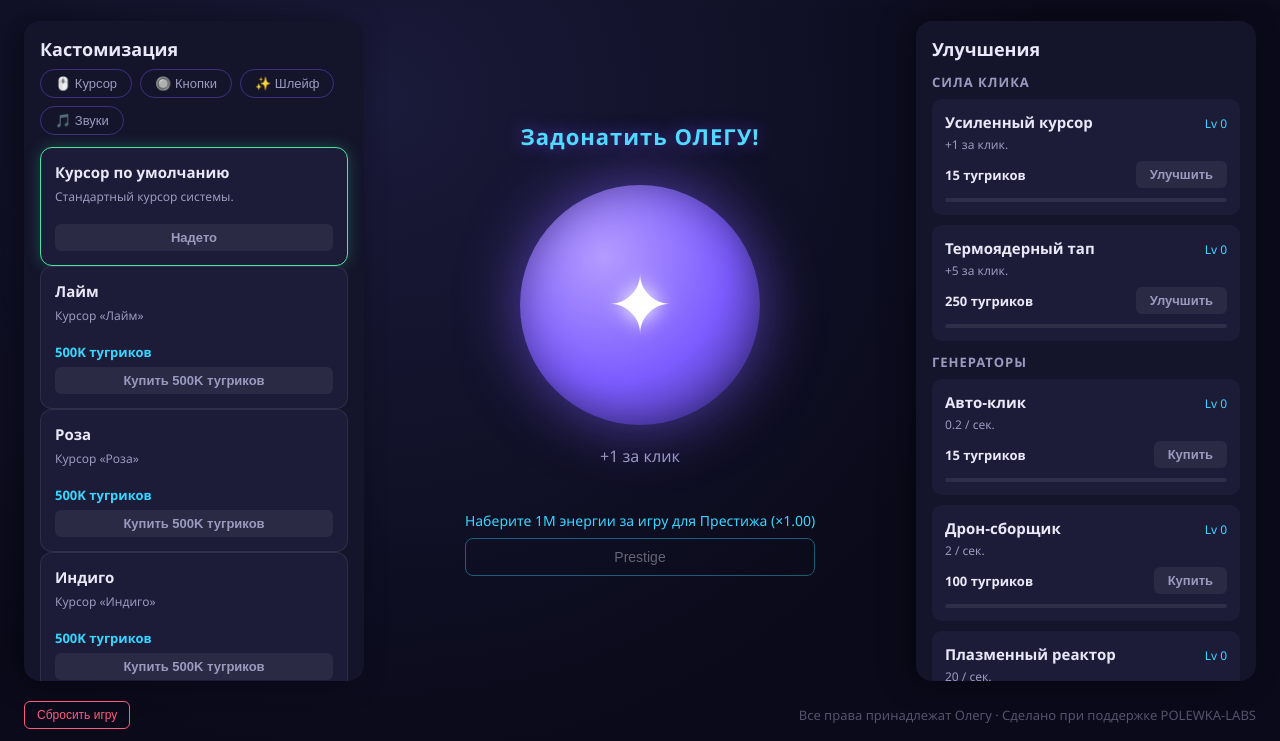
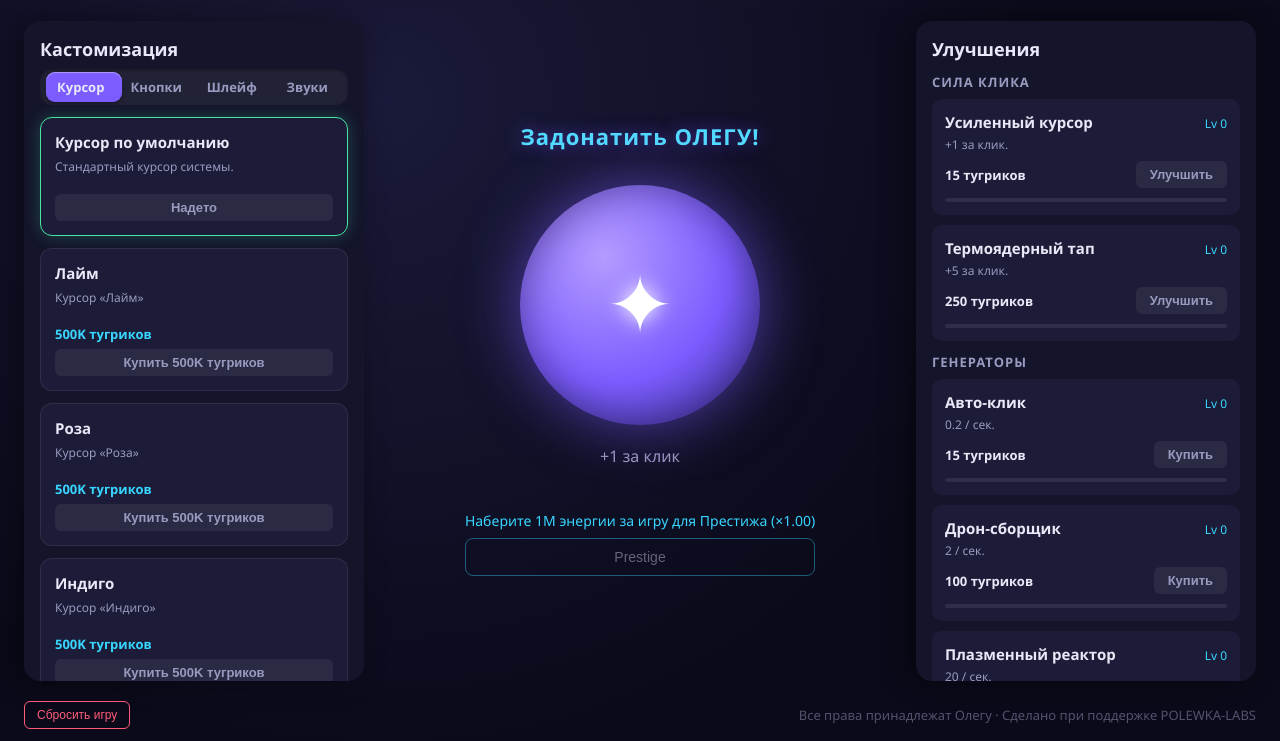
Before and after one commit to immago/oleg-clicker, a website built with Vite: page index.html in a window 1280 px wide. Shown: the part 59-800 px from the top of the page. Built offline with nearby package versions, Linux system fonts and the light colour scheme.

Commit message:
Updated customization styling

```diff
--- a/index.html
+++ b/index.html
@@ -19,7 +19,9 @@
       <main class="layout">
         <aside class="customization-panel" id="customization">
           <h2>Кастомизация</h2>
-          <div class="cat-tabs" id="categoryTabs"></div>
+          <div class="cat-tabs" id="categoryTabs">
+            <div class="segment-knob" id="segmentKnob"></div>
+          </div>
           <div id="customizationCards" class="customization-cards"></div>
         </aside>
 
--- a/src/ui/render.ts
+++ b/src/ui/render.ts
@@ -46,8 +46,9 @@ export class Renderer {
     clickList: HTMLElement;
     genList: HTMLElement;
     tabBar: HTMLElement;
+    segmentKnob: HTMLElement;
     cardsContainer: HTMLElement;
-    categoryTabs: Record<string, HTMLButtonElement>;
+    categoryTabs: Record<string, HTMLElement>;
   };
 
   constructor() {
@@ -60,6 +61,7 @@ export class Renderer {
       clickList: requireEl('clickUpgrades'),
       genList: requireEl('generators'),
       tabBar: requireEl('categoryTabs'),
+      segmentKnob: requireEl('segmentKnob'),
       cardsContainer: requireEl('customizationCards'),
       categoryTabs: {},
     };
@@ -124,11 +126,10 @@ export class Renderer {
   /** Build customization category tabs and item cards once from config. */
   private buildCustomization(): void {
     for (const cat of CATEGORIES) {
-      const tab = document.createElement('button');
+      const tab = document.createElement('div');
       tab.className = 'cat-tab';
       tab.dataset.category = cat.id;
-      tab.type = 'button';
-      tab.textContent = `${cat.icon} ${cat.title}`;
+      tab.textContent = cat.title;
       tab.addEventListener('click', () => this.setActiveTab(cat.id));
       this.els.tabBar.appendChild(tab);
       this.els.categoryTabs[cat.id] = tab;
@@ -143,6 +144,9 @@ export class Renderer {
         this.createCustomizationCard(def, group);
       }
     }
+
+    this.els.tabBar.style.setProperty('--n', String(CATEGORIES.length));
+    this.setActiveTab(CATEGORIES[0].id);
   }
 
   private createCustomizationCard(def: CustomItem, group: HTMLElement): void {
@@ -183,9 +187,16 @@ export class Renderer {
 
   /** Switch the visible customization category. */
   setActiveTab(categoryId: string): void {
+    const index = CATEGORIES.findIndex((c) => c.id === categoryId);
     for (const [id, tab] of Object.entries(this.els.categoryTabs)) {
       tab.classList.toggle('active', id === categoryId);
     }
+
+    const count = CATEGORIES.length;
+    const innerWidth = this.els.tabBar.clientWidth - 6;
+    const segmentWidth = innerWidth / count;
+    const offset = 3 + segmentWidth * Math.max(0, index);
+    this.els.segmentKnob.style.setProperty('--dx', `${offset}px`);
     const groups = this.els.cardsContainer.querySelectorAll<HTMLElement>('.customization-group');
     for (const group of groups) {
       group.style.display = group.dataset.category === categoryId ? '' : 'none';
--- a/src/ui/styles.css
+++ b/src/ui/styles.css
@@ -437,39 +437,69 @@ body[data-particle-shape="star"] .particle {
 
 /* Customization */
 .cat-tabs {
+  position: relative;
   display: flex;
-  gap: 8px;
+  padding: 3px;
+  gap: 0;
   margin-bottom: 12px;
-  flex-wrap: wrap;
+  border-radius: 12px;
+  background: rgba(255, 255, 255, 0.06);
+  box-shadow: inset 0 1px 3px rgba(0, 0, 0, 0.35);
+  overflow: hidden;
 }
 
 .cat-tab {
-  padding: 6px 14px;
-  border-radius: 20px;
-  border: 1px solid rgba(124, 92, 255, 0.4);
+  flex: 1;
+  position: relative;
+  z-index: 1;
+  margin: 0;
+  padding: 8px 8px;
+  border: none;
+  border-radius: 9px;
   background: transparent;
   color: var(--muted);
   cursor: pointer;
   font-size: 13px;
-  transition: all 0.15s ease;
+  font-weight: 600;
+  line-height: 1.1;
+  text-align: center;
+  white-space: nowrap;
+  transition: color 0.2s ease;
 }
 
 .cat-tab:hover {
   color: var(--text);
-  border-color: var(--accent);
 }
 
 .cat-tab.active {
-  background: linear-gradient(90deg, var(--accent), var(--accent-2));
-  color: #0a0a1a;
-  border-color: transparent;
-  font-weight: 600;
+  color: var(--text);
+}
+
+.segment-knob {
+  position: absolute;
+  top: 3px;
+  left: 3px;
+  bottom: 3px;
+  width: calc((100% - 6px) / var(--n));
+  z-index: 0;
+  border-radius: 9px;
+  background: var(--accent);
+  box-shadow: inset 0 1px 1px rgba(255, 255, 255, 0.4), 0 2px 5px rgba(0, 0, 0, 0.3);
+  transition: transform 0.28s cubic-bezier(0.33, 1, 0.68, 1);
+  transform: translateX(var(--dx, 3px));
 }
 
 .customization-cards {
   display: grid;
   grid-template-columns: repeat(auto-fill, minmax(200px, 1fr));
   gap: 12px;
+}
+
+.customization-group {
+  display: flex;
+  flex-direction: column;
+  gap: 12px;
+  width: 100%;
 }
 
 .customization-card {
```
